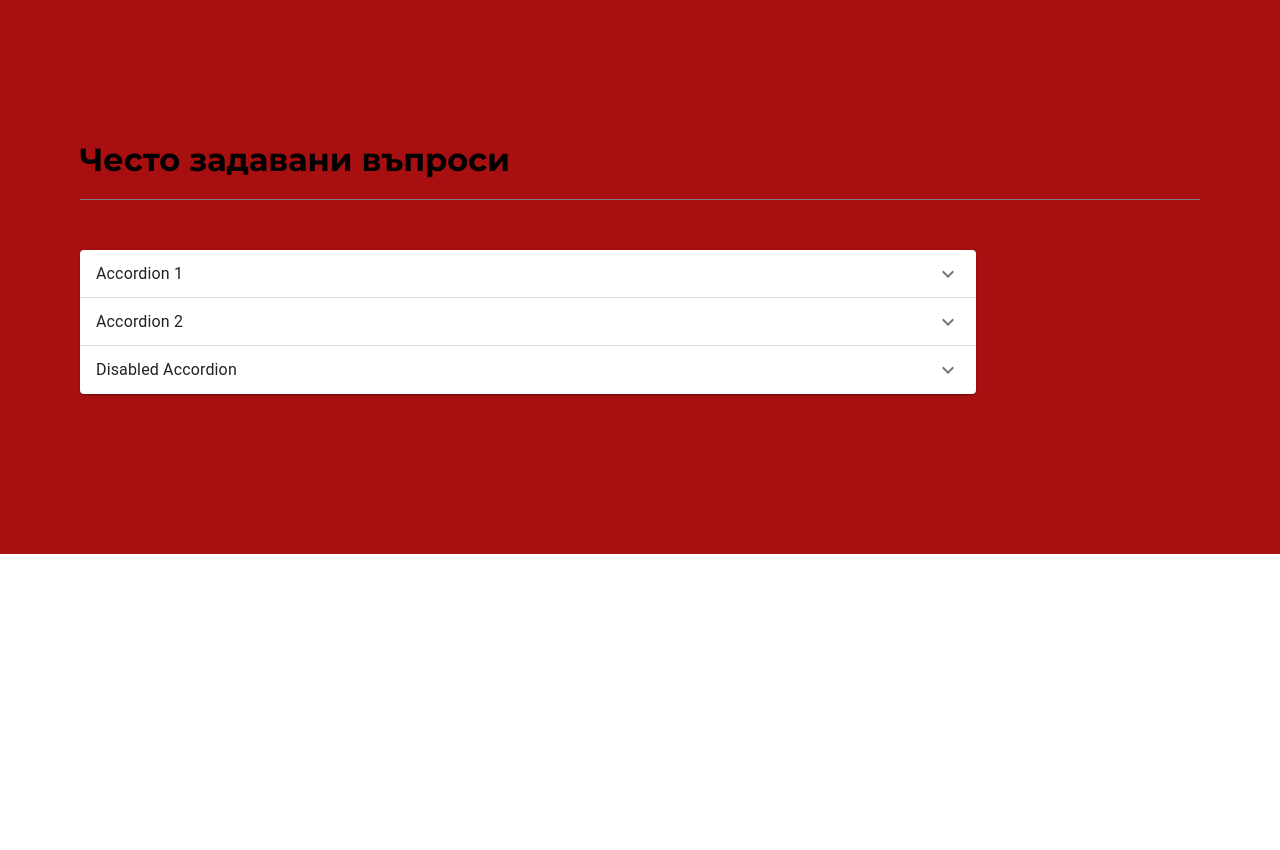
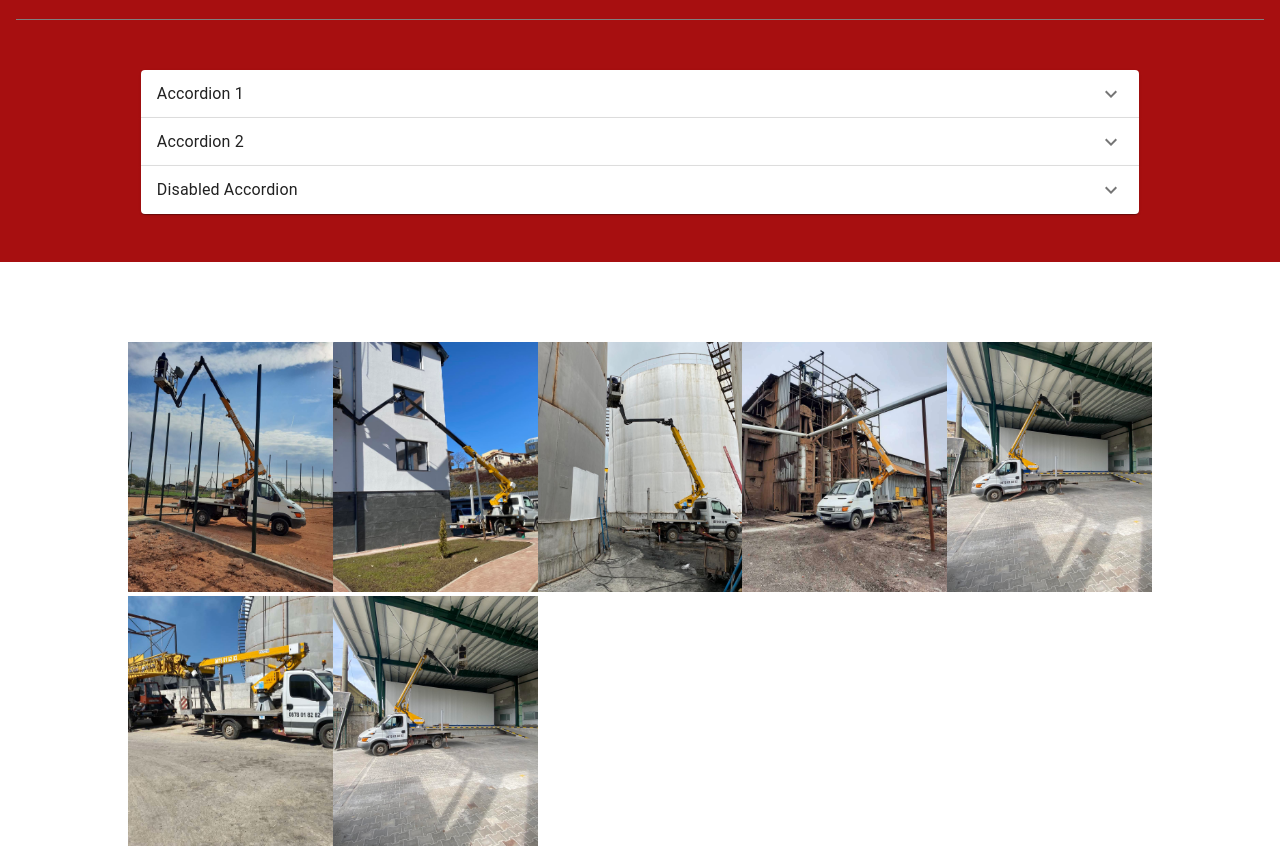
Before and after one commit to VeselinVasilev97/extralift, a React (Vite) app: page / in a window 1280 px wide. Shown: the part 3268-4118 px from the top of the page. Before the commit the page ends 3822 px from the top, so only its background shows below. Built offline with nearby package versions, Linux system fonts and the light colour scheme.

Commit message:
teo changes

```diff
--- a/src/App.jsx
+++ b/src/App.jsx
@@ -36,6 +36,9 @@ function App() {
         <div className={classes.row}>
         </div>
         <div className={classes.row}>
+          <AccordionSection />
+        </div>
+        <div className={classes.row}>
           <div className={classes.centeredDiv}>
             <Fancybox
               options={{
@@ -68,9 +71,7 @@ function App() {
             </Fancybox>
           </div>
         </div>
-        <div className={classes.row}>
-          <AccordionSection />
-        </div>
+
 
       </div>
     </>
--- a/src/App.module.css
+++ b/src/App.module.css
@@ -11,6 +11,7 @@
     width: 100%;
     height: 1500px;
     display: flex;
+    gap: 5rem;
     flex-direction: column;
 }
 
--- a/src/components/Accordion/AccordionSection/AccordionSection.module.css
+++ b/src/components/Accordion/AccordionSection/AccordionSection.module.css
@@ -3,8 +3,9 @@
   display: flex;
   flex-direction: column;
   justify-content: center;
+  align-items: center;
   background-color: #a70f10;
-  padding: 10rem 5rem;
+  padding: 3rem 1rem;
 }
 
 .accordionHeading {
--- a/src/components/Header/Header.module.css
+++ b/src/components/Header/Header.module.css
@@ -5,7 +5,7 @@
   align-items: center;
   width: 100%;
   background-color: rgb(255, 255, 255);
-  height: 90vh;
+  height: 85vh;
 }
 
 .heading {
```
